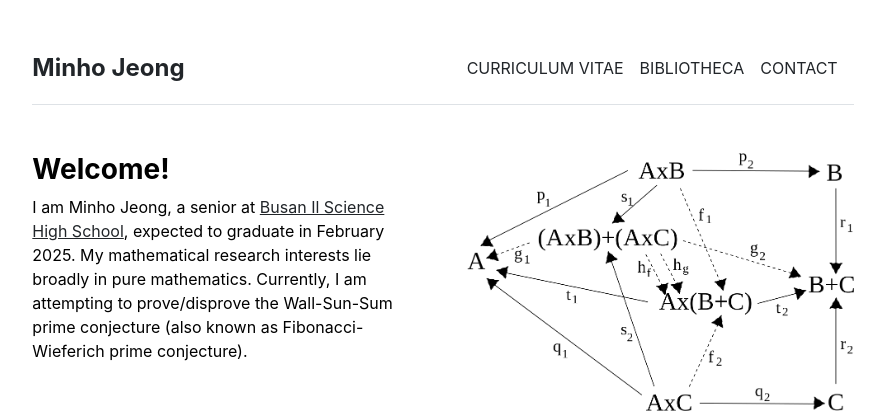
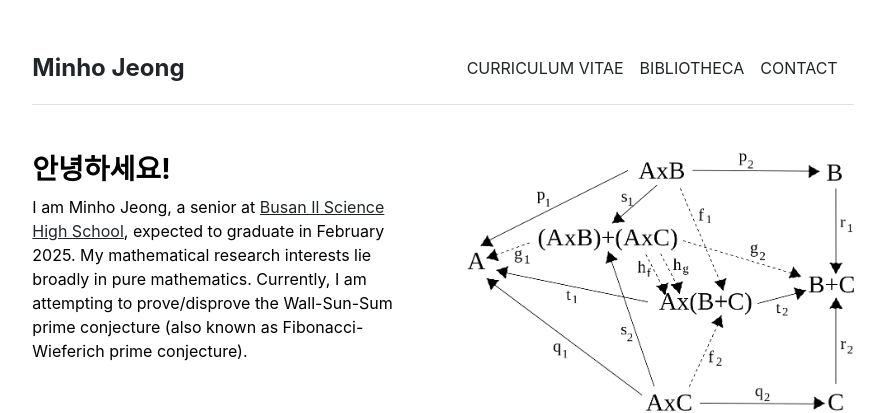
Before and after one commit to mino-jeong/mino-jeong.github.io, a Jekyll site: the page built from index.md, in a window 1280 px wide. Shown: the top 413 px of the page, without its empty margins (197-1082 px from the left). Built offline with Jekyll 4.4.1, drawn with Linux system fonts in a browser that asks for light colours.

Commit message:
Update home.html

```diff
--- a/_layouts/home.html
+++ b/_layouts/home.html
@@ -4,7 +4,7 @@ layout: default
 
 <div class="row g-5 mb-5">
   <div class="col-md-6">
-    <h3 class="fw-bold">Welcome!</h3>
+    <h3 class="fw-bold">안녕하세요!</h3>
     {{ content }}
   </div>
   <div class="col-md-6">
```
